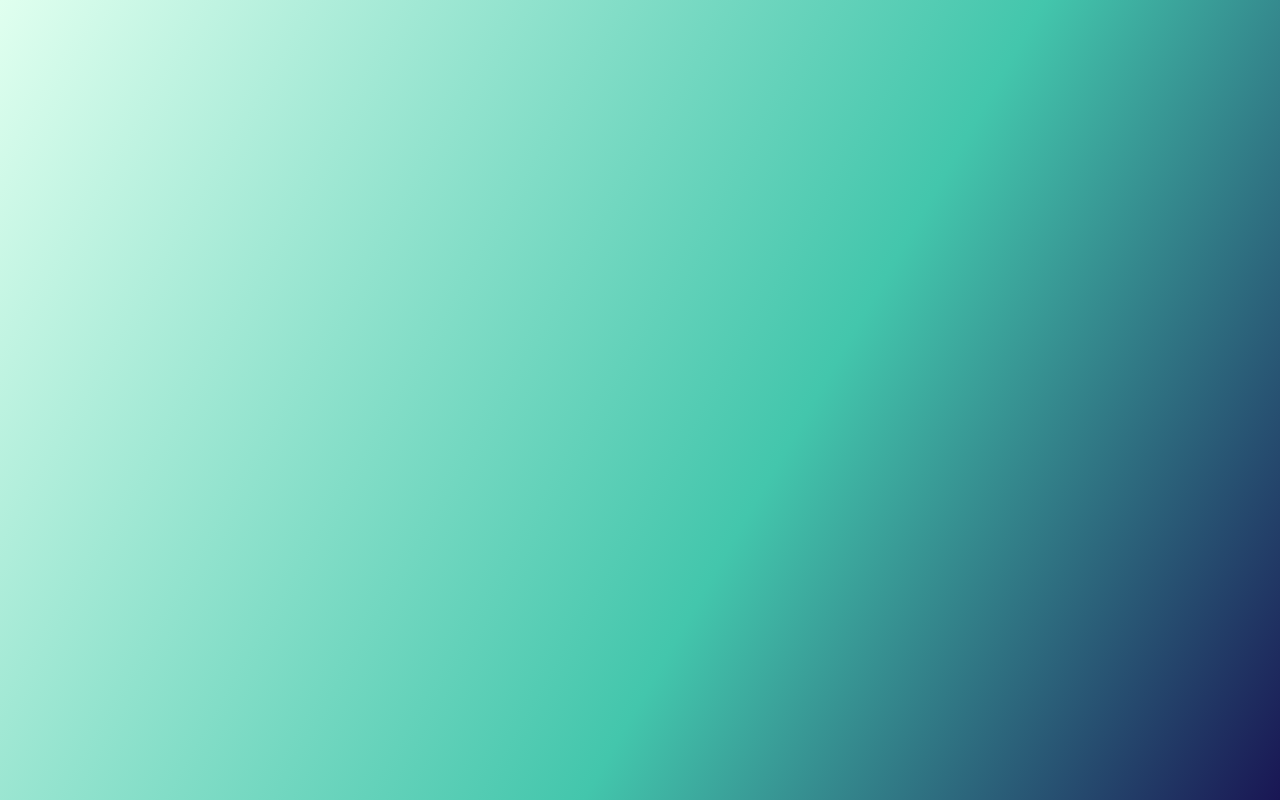
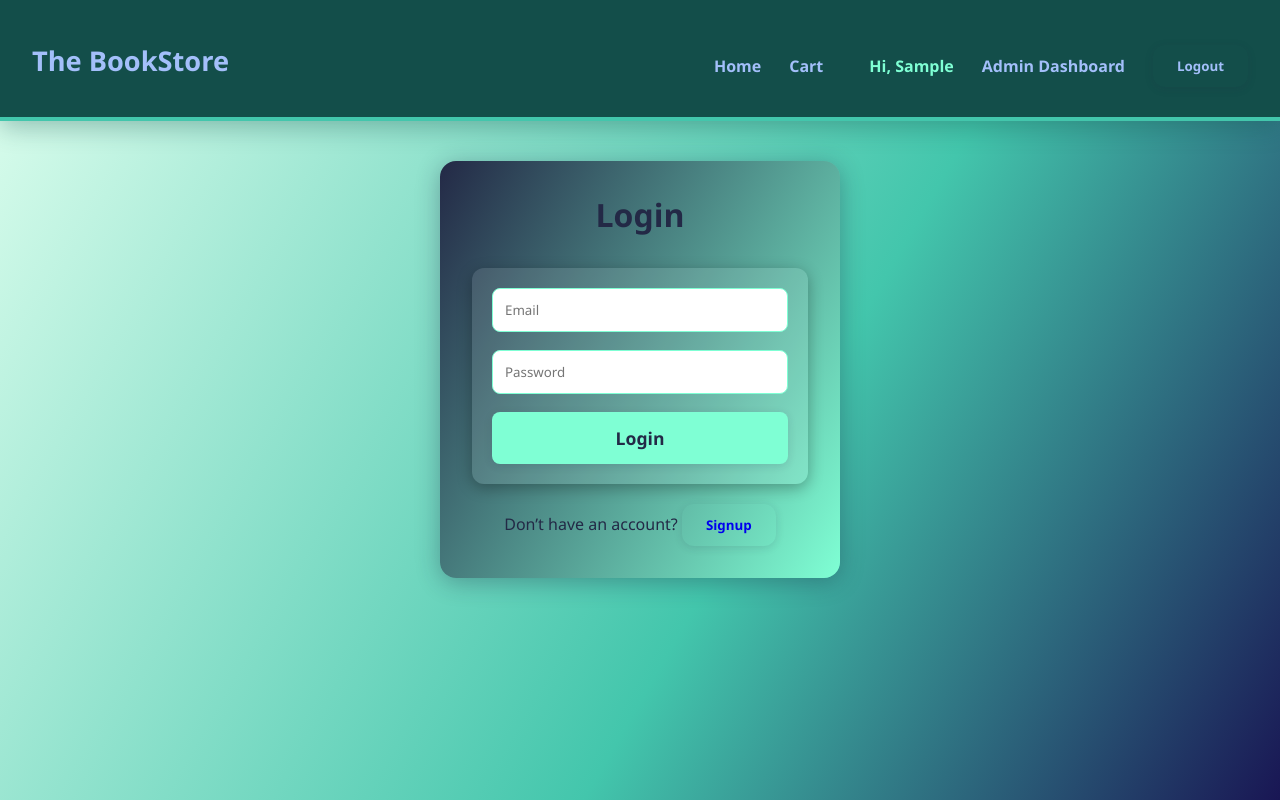
Before and after one commit to anshitaBajpai/The-Bookstore, a React (Vite) app in the folder frontend/: page /auth in a window 1280 px wide. Before the commit this address had no page. Built offline with nearby package versions, Linux system fonts and the light colour scheme; sample sign-in values are in the browser's storage.

Commit message:
refactor pages

```diff
--- a/frontend/src/App.jsx
+++ b/frontend/src/App.jsx
@@ -1,24 +1,43 @@
 import React from "react";
-import { Routes, Route, Navigate } from "react-router-dom";
+import { Routes, Route } from "react-router-dom";
 import Home from "./pages/Home";
 import Admin from "./pages/Admin";
-import Login from "./pages/Login";
-import Signup from "./pages/Signup";
 import Cart from "./pages/Cart";
+import AuthPage from "./pages/AuthPage";
+import PrivateRoute from "./components/PrivateRoute";
 
 const App = () => {
-  const token = localStorage.getItem("token");
-  const role = localStorage.getItem("role");
-
   return (
     <Routes>
-      <Route path="/" element={<Home />} />
-      <Route path="/login" element={<Login />} />
-      <Route path="/signup" element={<Signup />} />
-      <Route path="/cart" element={<Cart />} />
+      {/* Home and Cart are protected */}
+      <Route
+        path="/"
+        element={
+          <PrivateRoute>
+            <Home />
+          </PrivateRoute>
+        }
+      />
+      <Route
+        path="/cart"
+        element={
+          <PrivateRoute>
+            <Cart />
+          </PrivateRoute>
+        }
+      />
+
+      {/* Auth page is public */}
+      <Route path="/auth" element={<AuthPage />} />
+
+      {/* Admin page protected for admin only */}
       <Route
         path="/admin"
-        element={token && role === "admin" ? <Admin /> : <Navigate to="/login" />}
+        element={
+          <PrivateRoute adminOnly={true}>
+            <Admin />
+          </PrivateRoute>
+        }
       />
     </Routes>
   );
--- a/frontend/src/components/Navbar.jsx
+++ b/frontend/src/components/Navbar.jsx
@@ -6,55 +6,43 @@ function Navbar() {
   const { cart } = useContext(CartContext);
 
   const cartCount = cart.reduce((sum, item) => sum + item.quantity, 0);
-
-  // ✅ Get user info from localStorage
   const username = localStorage.getItem("username");
   const role = localStorage.getItem("role");
 
   const handleLogout = () => {
     localStorage.clear();
-    window.location.href = "/login"; // redirect after logout
+    window.location.href = "/auth"; // redirect to AuthPage
   };
 
   return (
-    <nav
-      style={{
-        padding: "18px 32px",
-        display: "flex",
-        justifyContent: "space-between",
-        alignItems: "center"
-      }}
-    >
-      <h2 style={{ color: "#a3bffa", fontWeight: 700, fontSize: "1.7rem", letterSpacing: 1 }}>The BookStore</h2>
+    <nav style={{ padding: "18px 32px", display: "flex", justifyContent: "space-between", alignItems: "center" }}>
+      <h2 style={{ color: "#a3bffa", fontWeight: 700, fontSize: "1.7rem" }}>The BookStore</h2>
 
       <div style={{ display: "flex", gap: "28px", alignItems: "center" }}>
-        <Link to="/" style={{ color: "#a3bffa", textDecoration: "none", fontWeight: 600, fontSize: "1.1rem" }}>
-          Home
-        </Link>
+        {username && (
+          <>
+            <Link to="/" style={{ color: "#a3bffa", textDecoration: "none", fontWeight: 600 }}>Home</Link>
+            <Link to="/cart" style={{ color: "#a3bffa", textDecoration: "none", fontWeight: 600 }}>
+              Cart {cartCount > 0 && <span style={{ color: "#7fffd4" }}>({cartCount})</span>}
+            </Link>
+          </>
+        )}
 
         {!username ? (
-          <Link to="/login" style={{ color: "#a3bffa", textDecoration: "none", fontWeight: 600, fontSize: "1.1rem" }}>
-            Login
-          </Link>
+          <Link to="/auth" style={{ color: "#a3bffa", textDecoration: "none", fontWeight: 600 }}>Login</Link>
         ) : (
           <>
             <span style={{ color: "#7fffd4", fontWeight: 600, marginLeft: "18px" }}>
-              Hi, {username && username.charAt(0).toUpperCase() + username.slice(1)}
+              Hi, {username.charAt(0).toUpperCase() + username.slice(1)}
             </span>
             {role === "admin" && (
-              <Link to="/admin" style={{ color: "#a3bffa", textDecoration: "none", fontWeight: 600, fontSize: "1.1rem" }}>
-                Admin Dashboard
-              </Link>
+              <Link to="/admin" style={{ color: "#a3bffa", textDecoration: "none", fontWeight: 600 }}>Admin Dashboard</Link>
             )}
-            <button onClick={handleLogout} style={{ background: "transparent", color: "#a3bffa", border: "none", cursor: "pointer", fontWeight: 600, fontSize: "1.1rem" }}>
+            <button onClick={handleLogout} style={{ background: "transparent", color: "#a3bffa", border: "none", cursor: "pointer", fontWeight: 600 }}>
               Logout
             </button>
           </>
         )}
-
-        <Link to="/cart" style={{ color: "#a3bffa", textDecoration: "none", fontWeight: 600, fontSize: "1.1rem" }}>
-          Cart {cartCount > 0 && <span style={{ color: "#7fffd4" }}>({cartCount})</span>}
-        </Link>
       </div>
     </nav>
   );
--- /dev/null
+++ b/frontend/src/components/PrivateRoute.jsx
@@ -0,0 +1,21 @@
+import React from "react";
+import { Navigate } from "react-router-dom";
+
+const PrivateRoute = ({ children, adminOnly = false }) => {
+  const token = localStorage.getItem("token");
+  const role = localStorage.getItem("role");
+
+  if (!token) {
+    // User not logged in → redirect to AuthPage
+    return <Navigate to="/auth" />;
+  }
+
+  if (adminOnly && role !== "admin") {
+    // Non-admin trying to access admin page
+    return <Navigate to="/" />;
+  }
+
+  return children;
+};
+
+export default PrivateRoute;
--- /dev/null
+++ b/frontend/src/pages/AuthPage.jsx
@@ -0,0 +1,146 @@
+import React, { useState } from "react";
+import { useNavigate } from "react-router-dom";
+import axios from "axios";
+import Header from "../components/Header";
+
+function AuthPage() {
+  const [isLogin, setIsLogin] = useState(true);
+  const [username, setUsername] = useState("");
+  const [email, setEmail] = useState("");
+  const [password, setPassword] = useState("");
+  const [error, setError] = useState("");
+  const navigate = useNavigate();
+
+  // ✅ Login
+  const handleLogin = async (e) => {
+    e.preventDefault();
+    try {
+      const res = await axios.post("http://localhost:5000/auth/login", { email, password });
+      localStorage.setItem("token", res.data.token);
+      localStorage.setItem("role", res.data.role);
+      localStorage.setItem("username", res.data.username);
+      setError("");
+      alert("Login successful ✅");
+      navigate("/"); // redirect to home after login
+    } catch (err) {
+      setError(err.response?.data?.error || "Login failed ❌");
+    }
+  };
+
+  // ✅ Signup
+  const handleSignup = async (e) => {
+    e.preventDefault();
+    try {
+      const res = await axios.post("http://localhost:5000/auth/signup", {
+        username,
+        email,
+        password,
+      });
+      setError("");
+      alert("Signup successful! Please login.");
+      setIsLogin(true); // switch to login form
+    } catch (err) {
+      setError(err.response?.data?.error || "Signup failed ❌");
+    }
+  };
+
+  return (
+    <>
+      <Header />
+      <div style={{
+        padding: "32px",
+        maxWidth: 400,
+        margin: "40px auto",
+        background: "linear-gradient(120deg, #232946 0%, #7fffd4 100%)",
+        borderRadius: "16px",
+        boxShadow: "0 4px 24px #1a223f55"
+      }}>
+        <h2 style={{
+          textAlign: "center",
+          color: "#232946",
+          fontWeight: 700,
+          fontSize: "2rem",
+          marginBottom: 32
+        }}>
+          {isLogin ? "Login" : "Signup"}
+        </h2>
+
+        <form onSubmit={isLogin ? handleLogin : handleSignup}
+              style={{ display: "flex", flexDirection: "column", gap: "18px" }}>
+          {!isLogin && (
+            <input
+              type="text"
+              placeholder="Username"
+              value={username}
+              onChange={(e) => setUsername(e.target.value)}
+              required
+              style={{ padding: "12px", borderRadius: "8px", border: "1.5px solid #7fffd4" }}
+            />
+          )}
+          <input
+            type="email"
+            placeholder="Email"
+            value={email}
+            onChange={(e) => setEmail(e.target.value)}
+            required
+            style={{ padding: "12px", borderRadius: "8px", border: "1.5px solid #7fffd4" }}
+          />
+          <input
+            type="password"
+            placeholder="Password"
+            value={password}
+            onChange={(e) => setPassword(e.target.value)}
+            required
+            style={{ padding: "12px", borderRadius: "8px", border: "1.5px solid #7fffd4" }}
+          />
+
+          <button type="submit" style={{
+            background: "#7fffd4",
+            color: "#232946",
+            fontWeight: 700,
+            border: "none",
+            borderRadius: "8px",
+            padding: "14px",
+            fontSize: "1.1rem",
+            cursor: "pointer",
+            transition: "0.2s"
+          }}>
+            {isLogin ? "Login" : "Signup"}
+          </button>
+        </form>
+
+        {error && (
+          <p style={{ color: "#e53935", textAlign: "center", marginTop: "18px", fontWeight: 600 }}>
+            {error}
+          </p>
+        )}
+
+        <p style={{ textAlign: "center", marginTop: "20px", color: "#232946" }}>
+          {isLogin ? (
+            <>
+              Don’t have an account?{" "}
+              <button
+                onClick={() => setIsLogin(false)}
+                style={{ border: "none", background: "none", color: "#0000ee", cursor: "pointer" }}
+              >
+                Signup
+              </button>
+            </>
+          ) : (
+            <>
+              Already have an account?{" "}
+              <button
+                onClick={() => setIsLogin(true)}
+                style={{ border: "none", background: "none", color: "#0000ee", cursor: "pointer" }}
+              >
+                Login
+              </button>
+            </>
+          )}
+        </p>
+      </div>
+    </>
+  );
+}
+
+export default AuthPage;
```
Also changed, not shown: 1 other file (tests, documents, lock files or other folders).
